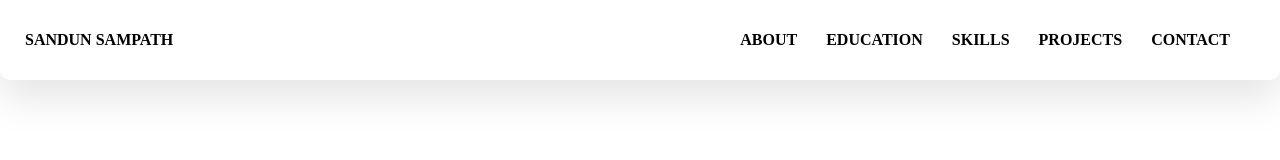
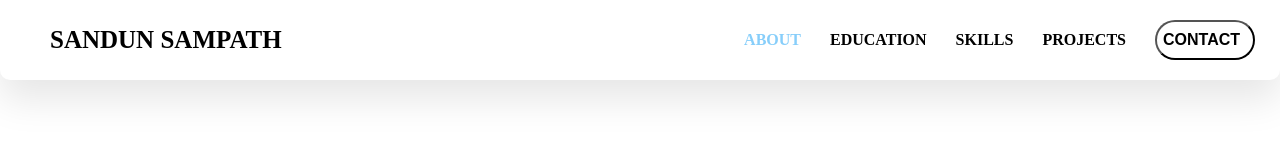
Before and after one commit to Buddalaz/internet-technologyies, a plain HTML site: page index.html in a window 1280 px wide. Drawn offline with Linux system fonts and the light colour scheme.

Commit message:
Update the navbar

```diff
--- a/CSS/styles.css
+++ b/CSS/styles.css
@@ -33,3 +33,21 @@ html,body{
     font-weight: 600;
     color: #000;
 }
+
+.nav .links .mainlink{
+    color: lightskyblue;
+}
+
+.nav .links .btn-contact{
+    border-radius: 25px;
+    background-color: transparent;
+    width: 100px;
+    height: 40px;
+}
+
+.nav .logo h4{
+    font-family: 'Segoue UI';
+    font-size: 25px;
+    font-weight: bold;
+    margin-left: 25px;
+}
--- a/index.html
+++ b/index.html
@@ -9,17 +9,19 @@
 </head>
 
 <body>
+
+    <!-- navigation bar -->
     <div class="wrapper">
         <div class="nav">
             <div class="logo">
                 <h4>SANDUN SAMPATH</h4>
             </div>
             <div class="links">
-                <a href="#">ABOUT</a>
+                <a href="#" class="mainlink">ABOUT</a>
                 <a href="#">EDUCATION</a>
                 <a href="#">SKILLS</a>
                 <a href="#">PROJECTS</a>
-                <a href="#">CONTACT</a>
+                <button class="btn-contact"><a href="#">CONTACT</a></button>
             </div>
         </div>
     </div>
```
